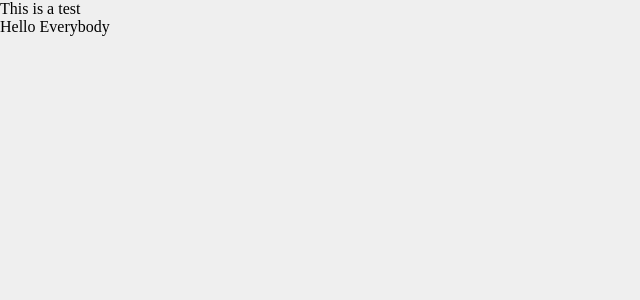
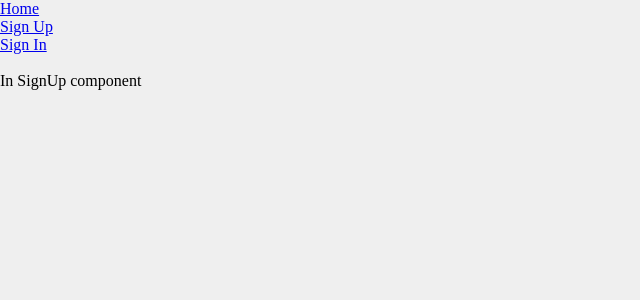
Before and after one commit to vivit1006117/asiyana, a React app: page /signup in a window 1280 px wide. Shown: the top 300 px of the page, without its empty margins (0-640 px from the left). Built offline with nearby package versions, Linux system fonts and the light colour scheme.

Commit message:
Add react router

```diff
--- a/package.json
+++ b/package.json
@@ -37,6 +37,7 @@
     "css-loader": "^0.28.11",
     "html-webpack-plugin": "^3.2.0",
     "node-sass": "^4.9.0",
+    "react-router-dom": "^4.3.1",
     "sass-loader": "^7.0.3",
     "style-loader": "^0.21.0",
     "webpack": "^4.14.0",
--- a/src/index.template.html
+++ b/src/index.template.html
@@ -7,7 +7,6 @@
   <title>Apna mohalla</title>
 </head>
 <body>
-  This is a test
   <div id="main"></div>
 </body>
 </html>
--- /dev/null
+++ b/src/js/components/App.js
@@ -0,0 +1,14 @@
+import React from 'react';
+import { Link } from 'react-router-dom';
+
+const App = () => (
+  <div>
+    <Link to='/'>Home</Link><br />
+    <Link to='/signup'>Sign Up</Link><br />
+    <Link to='/signin'>Sign In</Link><br />
+    <br />
+    In App component
+  </div>
+);
+
+export default App;
--- /dev/null
+++ b/src/js/components/SignIn.js
@@ -0,0 +1,14 @@
+import React from 'react';
+import { Link } from 'react-router-dom';
+
+const SignIn = () => (
+  <div>
+  <Link to='/'>Home</Link><br />
+  <Link to='/signup'>Sign Up</Link><br />
+  <Link to='/signin'>Sign In</Link><br />
+  <br />
+  In SignIn component
+  </div>
+);
+
+export default SignIn;
--- /dev/null
+++ b/src/js/components/signUp.js
@@ -0,0 +1,14 @@
+import React from 'react';
+import { Link } from 'react-router-dom';
+
+const SignUp = () => (
+  <div>
+    <Link to='/'>Home</Link><br />
+    <Link to='/signup'>Sign Up</Link><br />
+    <Link to='/signin'>Sign In</Link><br />
+    <br />
+    In SignUp component
+  </div>
+);
+
+export default SignUp;
--- a/src/js/index.js
+++ b/src/js/index.js
@@ -1,20 +1,23 @@
 import React, { Component } from 'react';
 import ReactDOM from 'react-dom';
-import a from './partial';
+import { Switch, Route, BrowserRouter } from 'react-router-dom';
+
+import App from './components/App';
+import SignIn from './components/SignIn';
+import SignUp from './components/SignUp';
 
 import '../styles/style.scss';
 
 class Main extends Component {
-  constructor() {
-    super();
-    console.log("the value of a is ", a);
-  }
-
   render() {
     return (
-      <div>Hello Everybody</div>
+      <Switch>
+        <Route exact path='/' component={App} />
+        <Route path='/signin' component={SignIn} />
+        <Route path='/signup' component={SignUp} />
+      </Switch>
     );
   }
 }
 
-ReactDOM.render(<Main />, document.getElementById('main'));
+ReactDOM.render(<BrowserRouter><Main /></BrowserRouter>, document.getElementById('main'));
--- a/src/js/partial.js
+++ /dev/null
@@ -1,2 +0,0 @@
-const a = 5;
-export default a;
```
Also changed, not shown: 1 other file (tests, documents, lock files or other folders).
